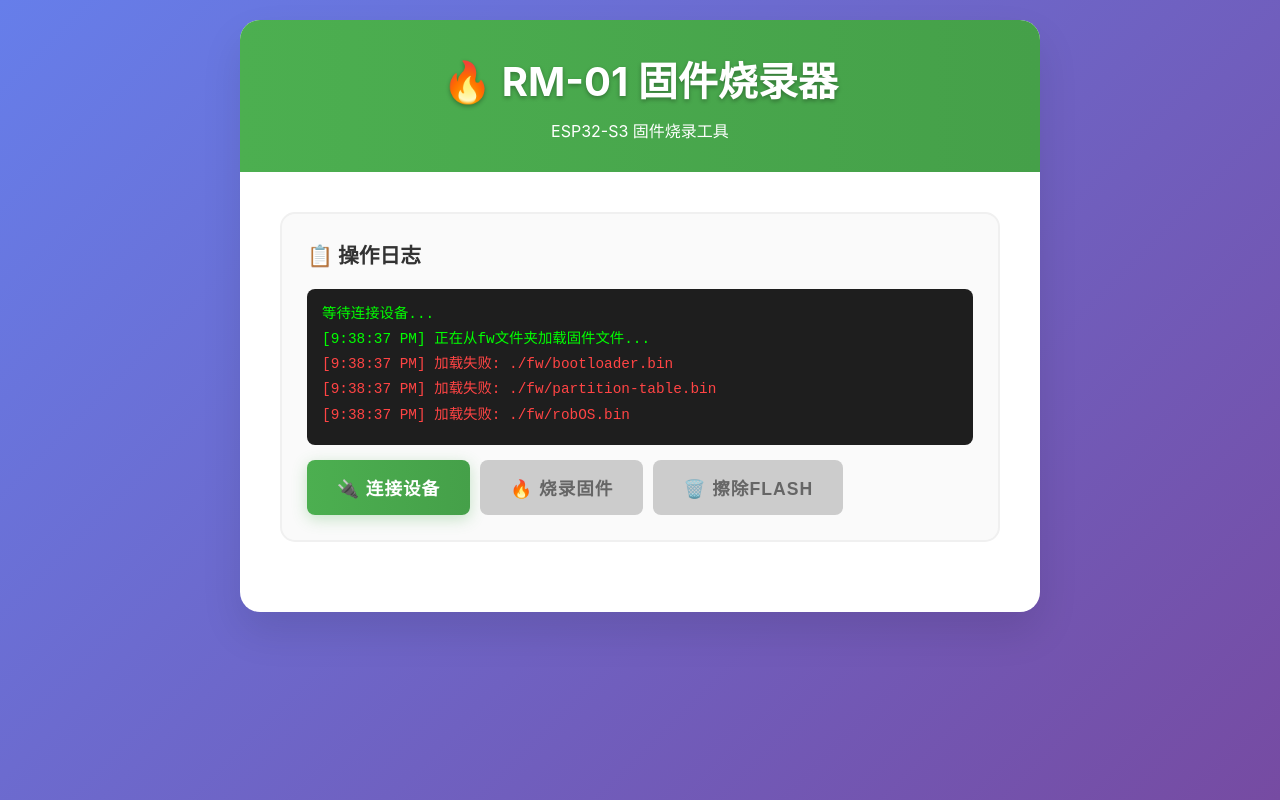
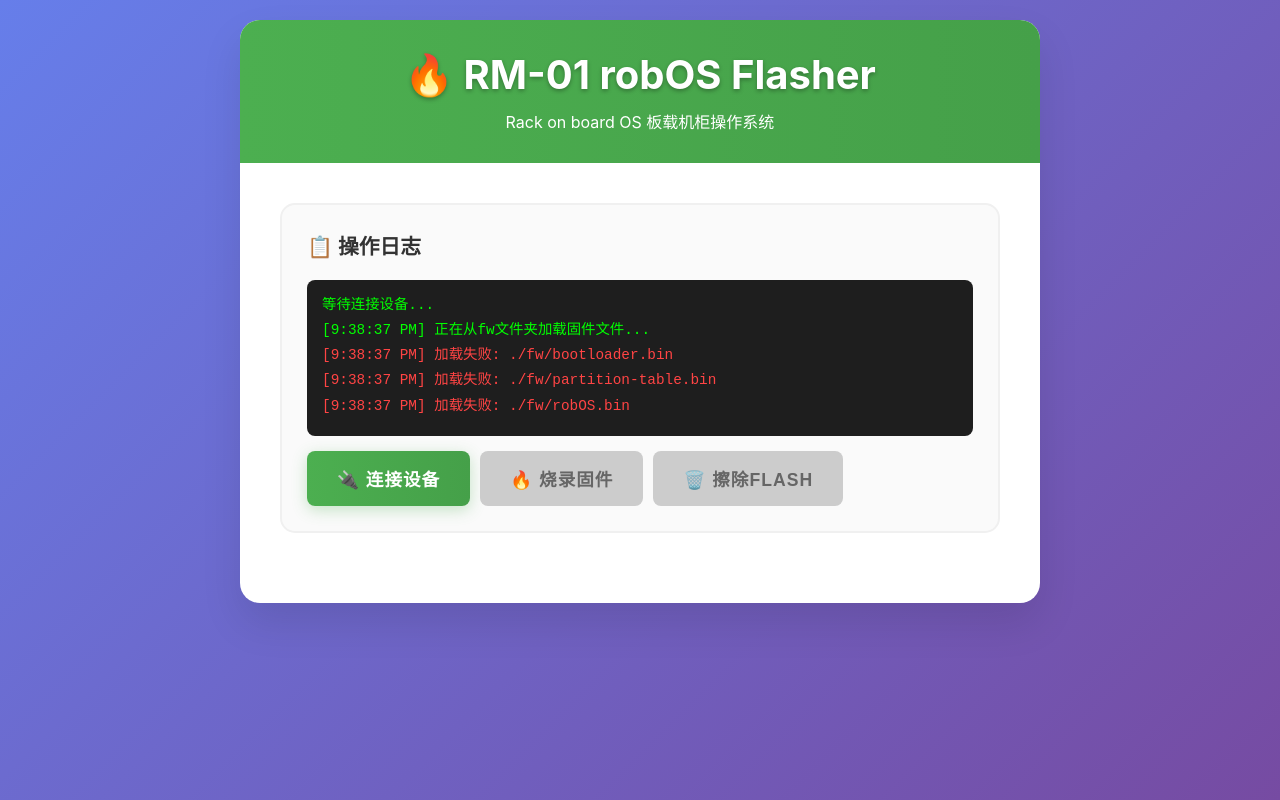
Before and after one commit to thomas-hiddenpeak/robOSwebflash, a plain HTML site: page robflash.htm in a window 1280 px wide. Drawn offline with Linux system fonts and the light colour scheme; no server answers.

Commit message:
改了个看上去牛逼，但没啥用的名字
Changes to be committed:
	modified:   robflash.htm

```diff
--- a/robflash.htm
+++ b/robflash.htm
@@ -3,7 +3,7 @@
 <head>
     <meta charset="UTF-8">
     <meta name="viewport" content="width=device-width, initial-scale=1.0">
-    <title>RM-01 固件烧录器</title>
+    <title>RM-01 robOS 固件烧录器</title>
     <style>
         * {
             margin: 0;
@@ -266,8 +266,8 @@
 <body>
     <div class="container">
         <div class="header">
-            <h1>🔥 RM-01 固件烧录器</h1>
-            <p>ESP32-S3 固件烧录工具</p>
+            <h1>🔥 RM-01 robOS Flasher</h1>
+            <p>Rack on board OS 板载机柜操作系统</p>
         </div>
 
         <div class="main-content">
```
